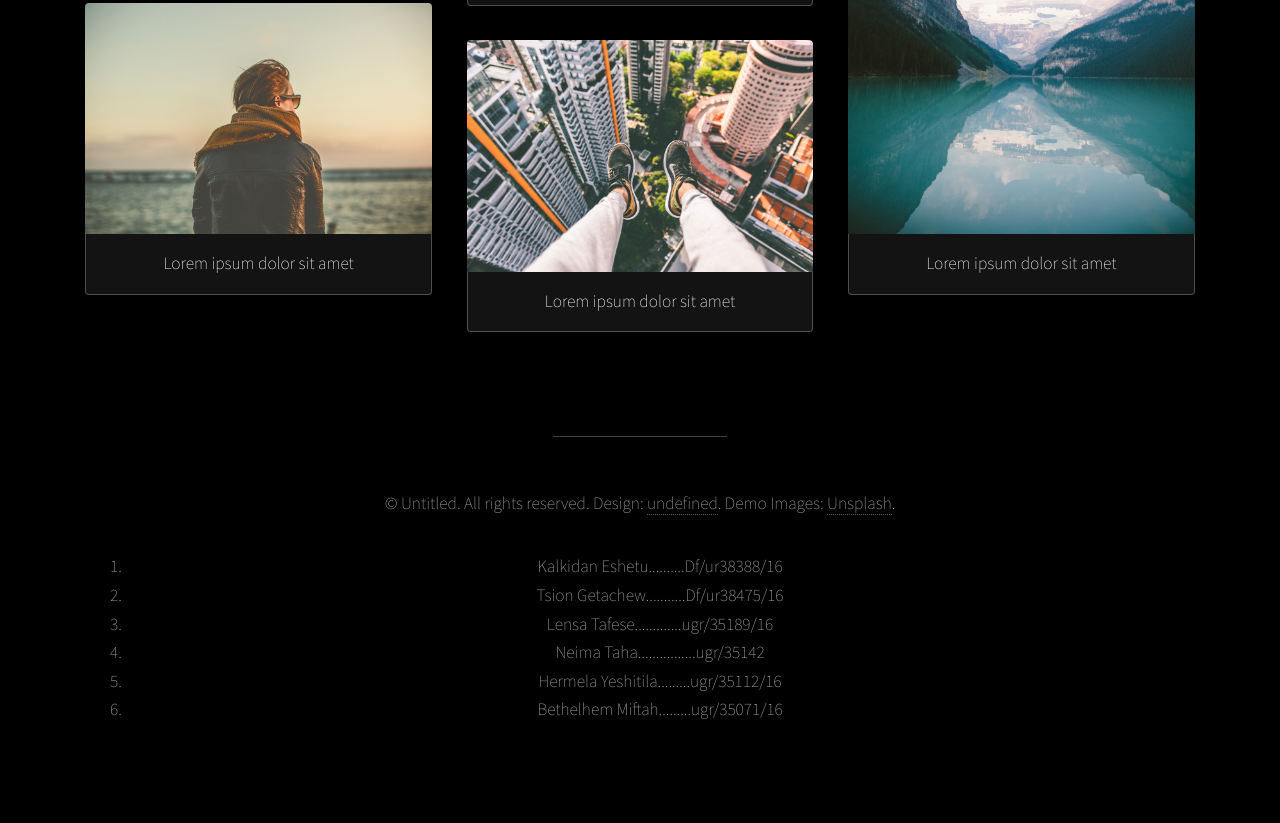
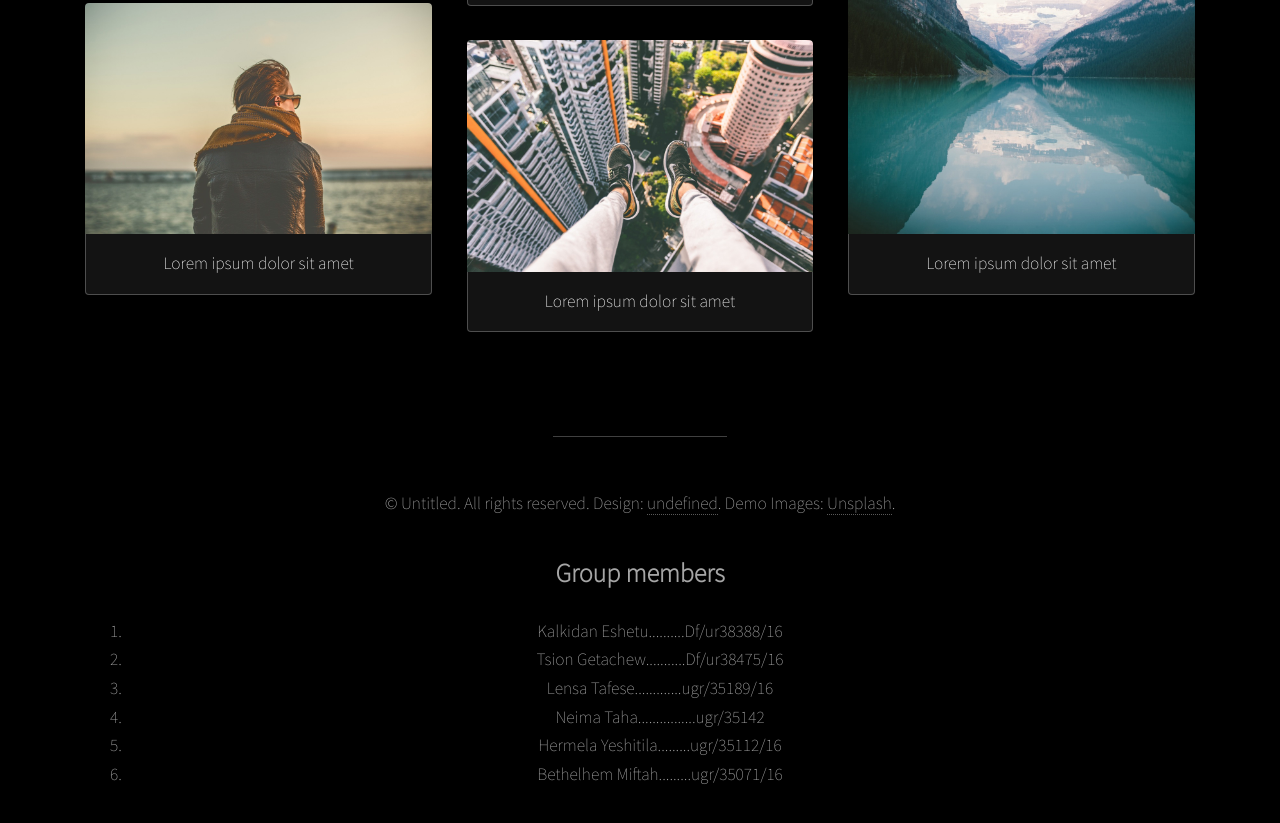
Before and after one commit to kalkidan123-Esh/my-website, a plain HTML site: page index.html in a window 1280 px wide. Shown: the part 1413-2236 px from the top of the page. Drawn offline with Linux system fonts and the light colour scheme.

Commit message:
Update index.html

```diff
--- a/index.html
+++ b/index.html
@@ -72,7 +72,8 @@
 		<footer>
 			<p>&copy; Untitled. All rights reserved. Design: <a href="#">undefined</a>. Demo Images:
 				<a href="http://unsplash.com">Unsplash</a>.</p>
-<ol>
+<h2>Group members</h2>
+ <ol>
 	<li>Kalkidan Eshetu..........Df/ur38388/16</li>
 	<li>Tsion Getachew...........Df/ur38475/16</li>
 	<li>Lensa Tafese.............ugr/35189/16</li>
```
